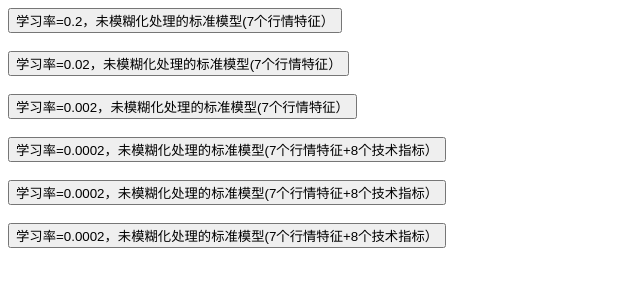
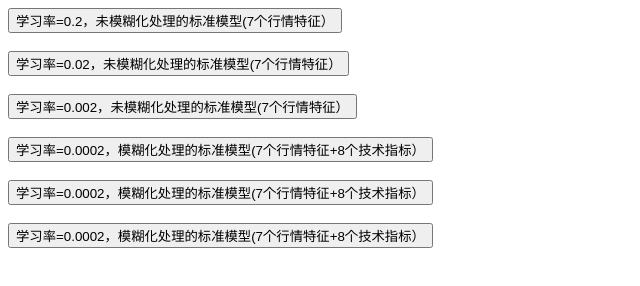
Before and after one commit to radical13/radical13.github.io, a plain HTML site: page index.html in a window 1280 px wide. Shown: the whole page, without its empty margins (0-640 px from the left). Drawn offline with Linux system fonts and the light colour scheme.

Commit message:
Add files via upload

```diff
--- a/index.html
+++ b/index.html
@@ -11,11 +11,11 @@
     <br><br>
     <button type="button">学习率=0.002，未模糊化处理的标准模型(7个行情特征）</button>
     <br><br>
-    <button type="button">学习率=0.0002，未模糊化处理的标准模型(7个行情特征+8个技术指标）</button>
+    <button type="button">学习率=0.0002，模糊化处理的标准模型(7个行情特征+8个技术指标）</button>
     <br><br>
-    <button type="button">学习率=0.0002，未模糊化处理的标准模型(7个行情特征+8个技术指标）</button>
+    <button type="button" onclick="window.location.href='https://public.flourish.studio/visualisation/7022846/'";>学习率=0.0002，模糊化处理的标准模型(7个行情特征+8个技术指标）</button>
     <br><br>
-    <button type="button">学习率=0.0002，未模糊化处理的标准模型(7个行情特征+8个技术指标）</button>
+    <button type="button">学习率=0.0002，模糊化处理的标准模型(7个行情特征+8个技术指标）</button>
     <br><br>
 
 
```
